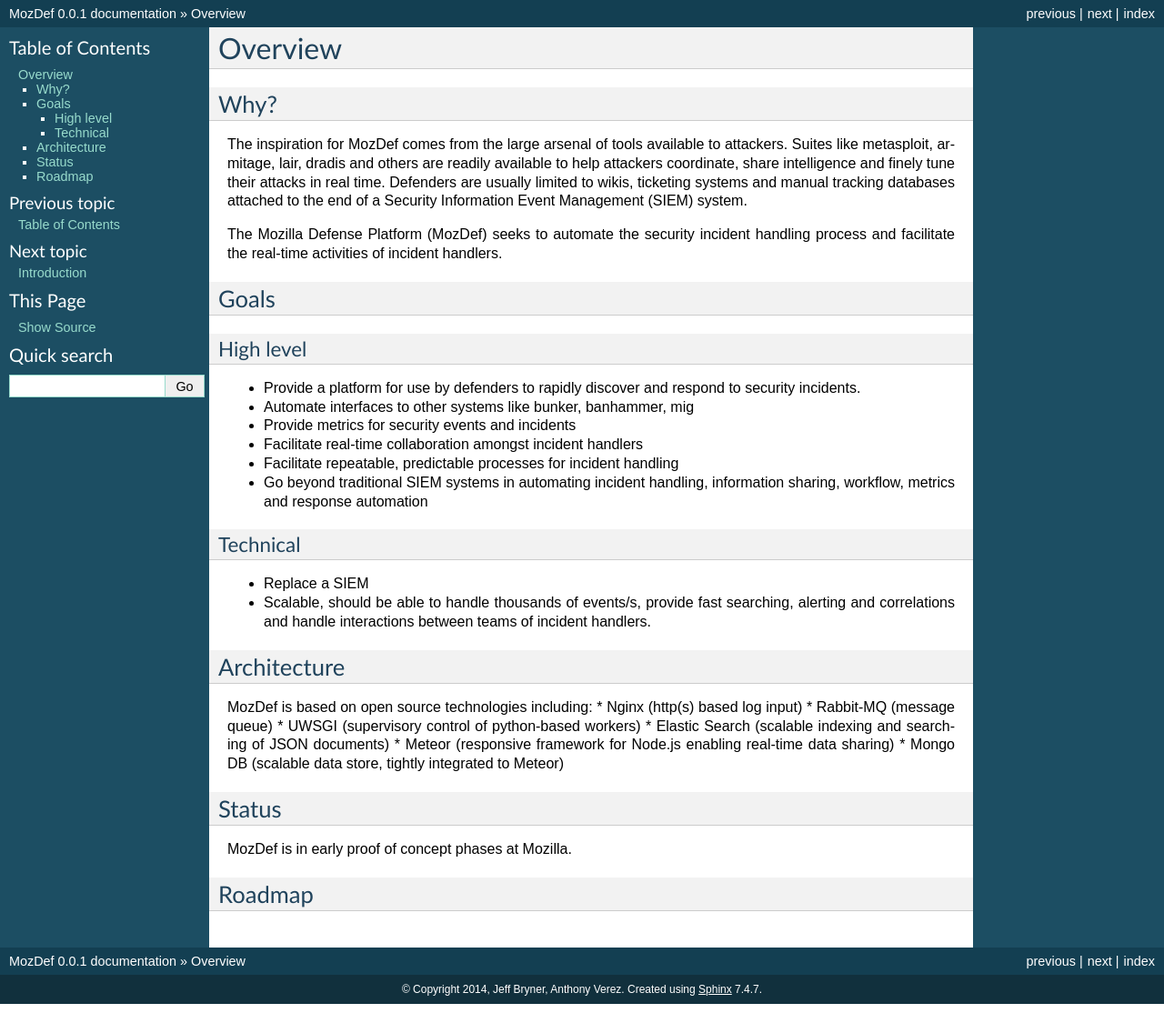
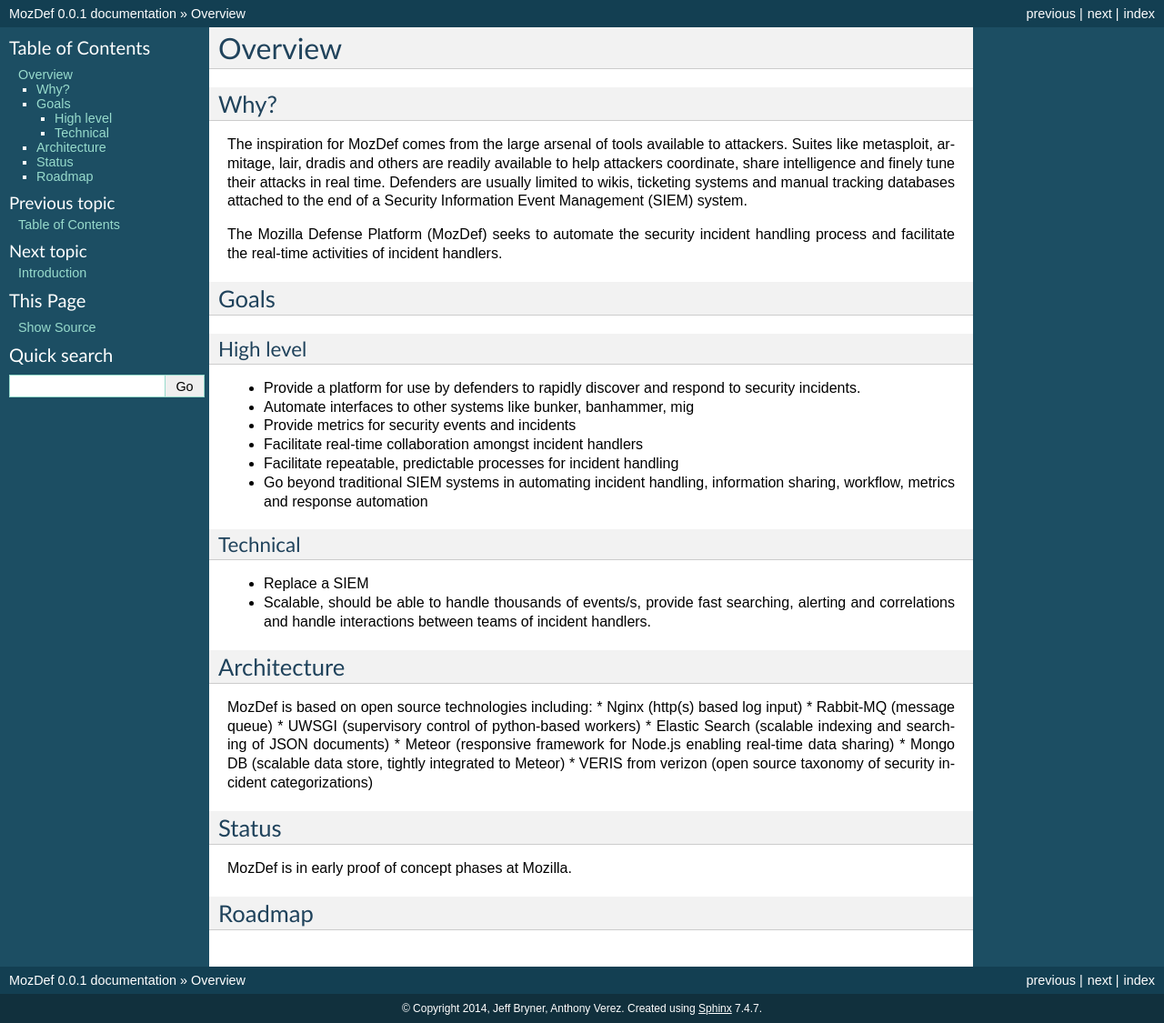
Before and after one commit to mozilla/MozDef, a Sphinx documentation site: the page built from docs/source/overview.rst, in a window 1280 px wide. Shown: the whole page at 91% size. Built offline with Sphinx 7.4.7, drawn with Linux system fonts in a browser that asks for light colours; before the commit the page ends 1104 px from its top, so only the background shows below that.

Commit message:
add veris

```diff
--- a/docs/source/overview.rst
+++ b/docs/source/overview.rst
@@ -39,6 +39,7 @@
 * Elastic Search (scalable indexing and searching of JSON documents)
 * Meteor (responsive framework for Node.js enabling real-time data sharing)
 * Mongo DB (scalable data store, tightly integrated to Meteor)
+* VERIS from verizon (open source taxonomy of security incident categorizations)
 
 Status
 ------
```
